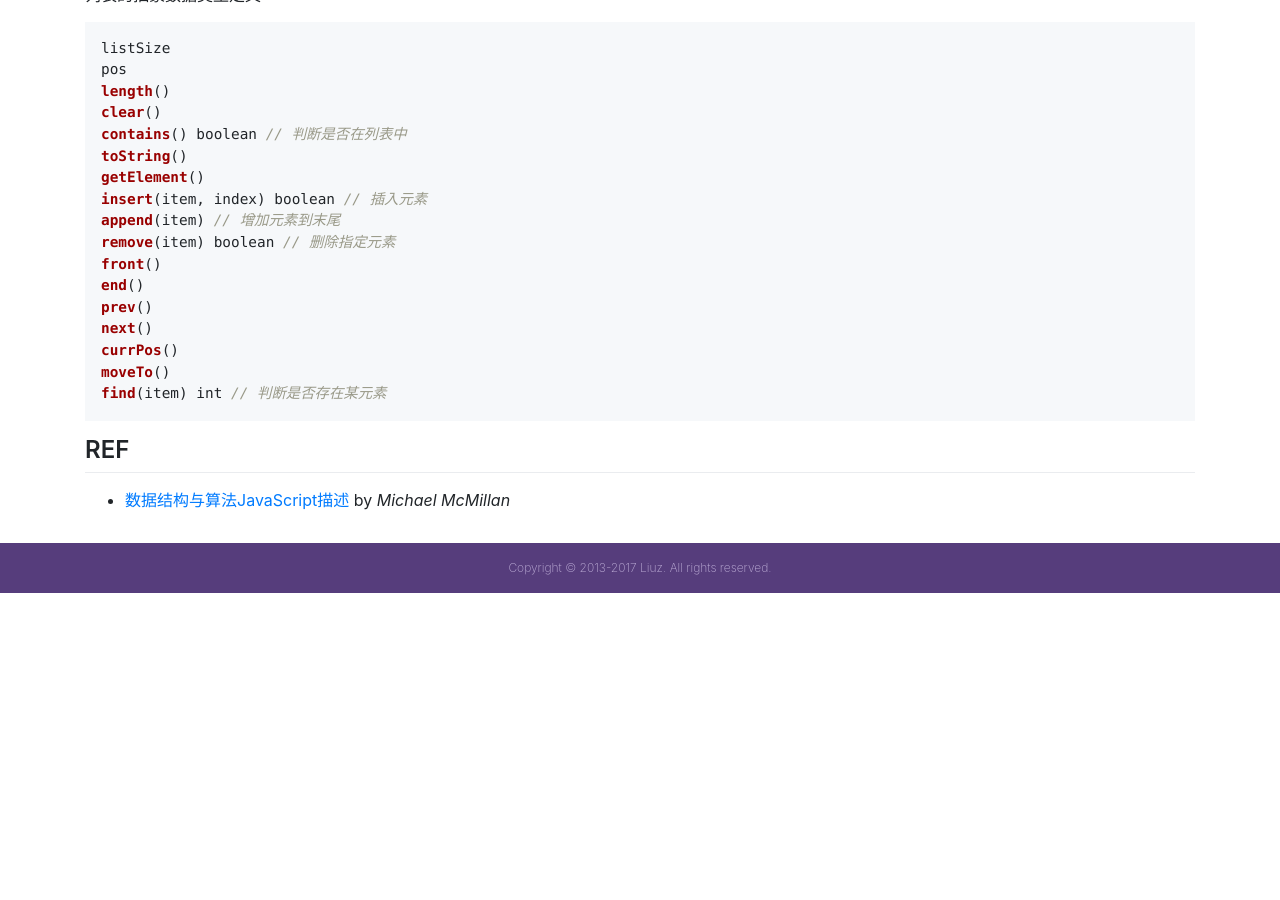
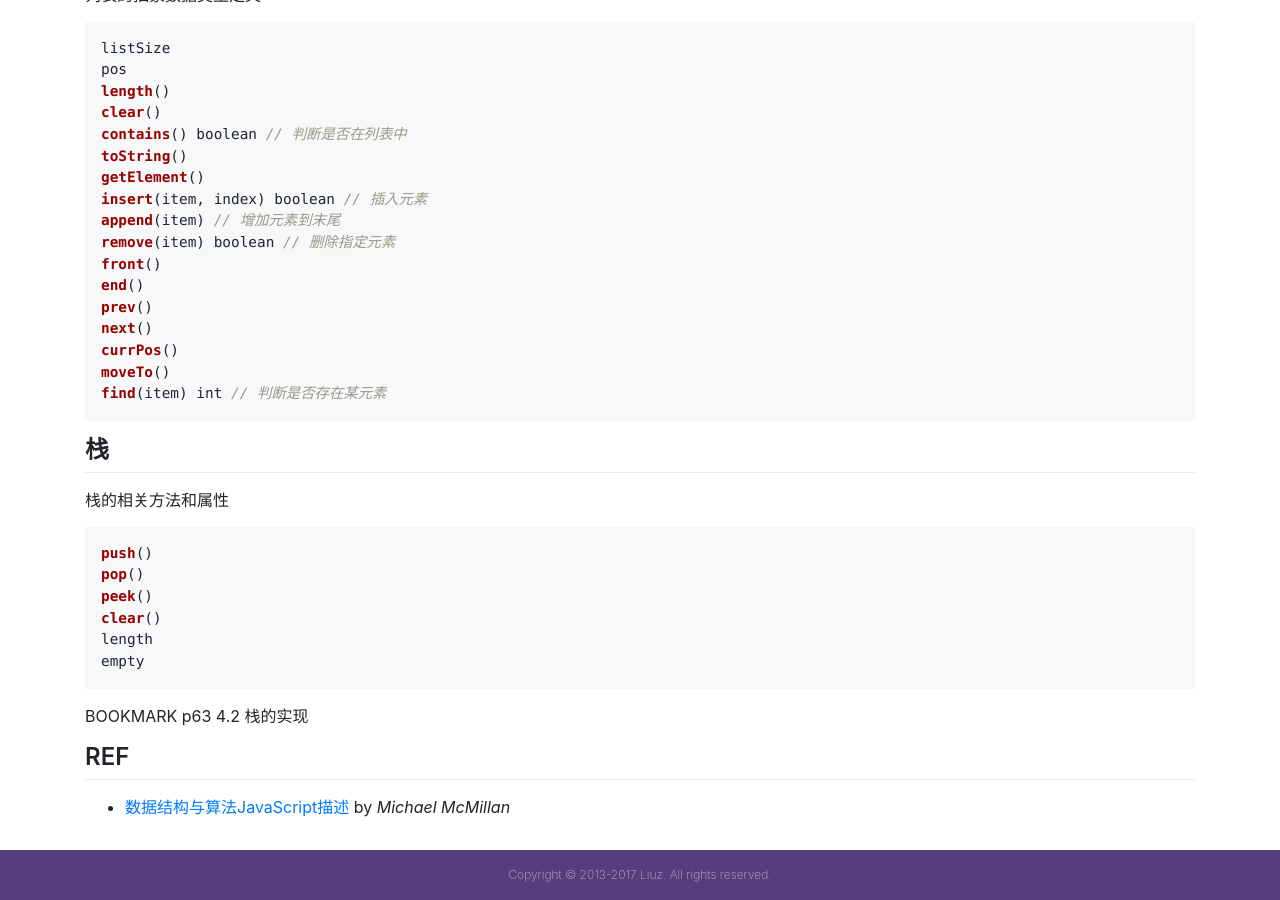
Before and after one commit to liuzhuan/liuzhuan.github.io, a Jekyll site: the page built from _posts/2017-12-11-data-structures-and-algorithms.md, in a window 1280 px wide and 900 px high, scrolled down 897 px. Built offline with Jekyll 4.4.1, drawn with Linux system fonts in a browser that asks for light colours; nearby versions of some CDN libraries; before the commit the page ends 1490 px from its top, so only the background shows below that.

Commit message:
adding data structures content

````diff
--- a/_posts/2017-12-11-data-structures-and-algorithms.md
+++ b/_posts/2017-12-11-data-structures-and-algorithms.md
@@ -59,6 +59,21 @@ moveTo()
 find(item) int // 判断是否存在某元素
 ```
 
+## 栈
+
+栈的相关方法和属性
+
+```javascript
+push()
+pop()
+peek()
+clear()
+length
+empty
+```
+
+BOOKMARK p63 4.2 栈的实现
+
 ## REF
 
 - [数据结构与算法JavaScript描述][data-structure-javascript] by *Michael McMillan*
````
